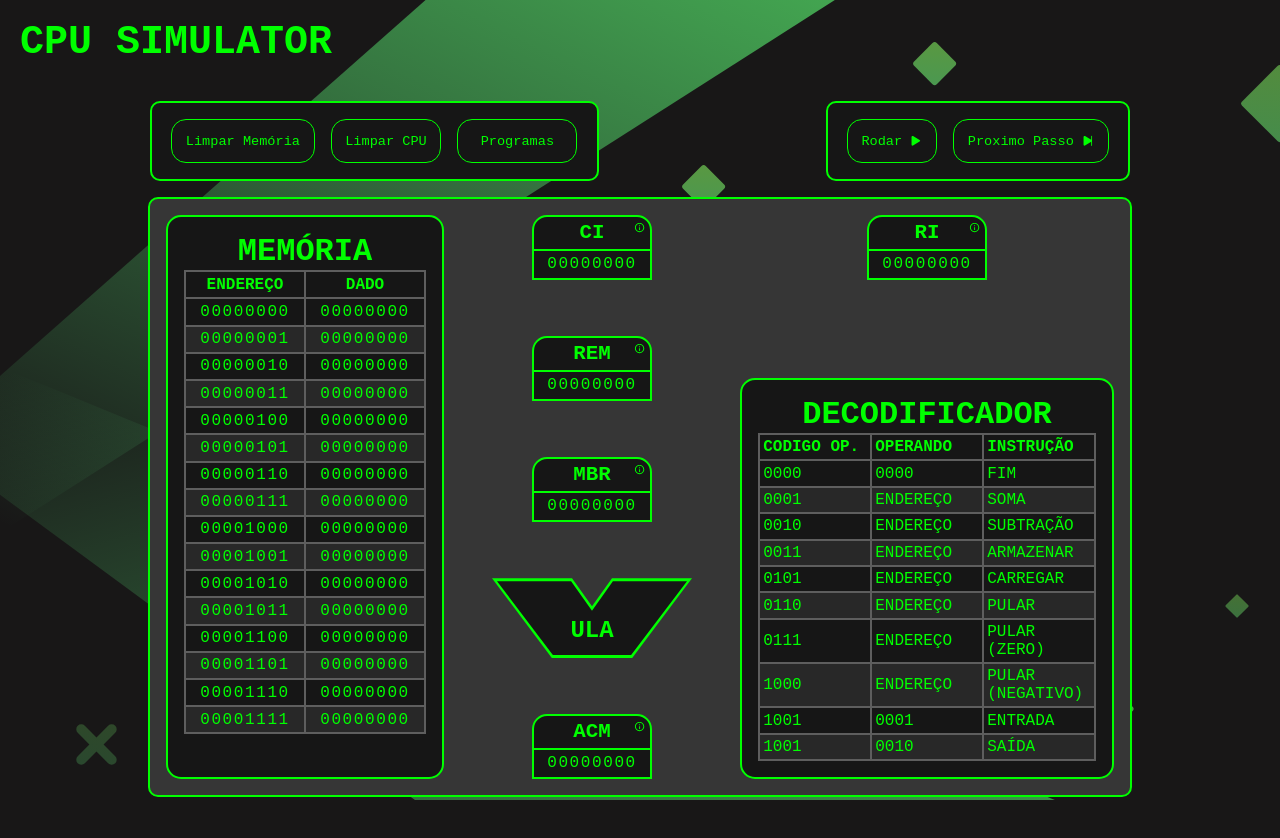
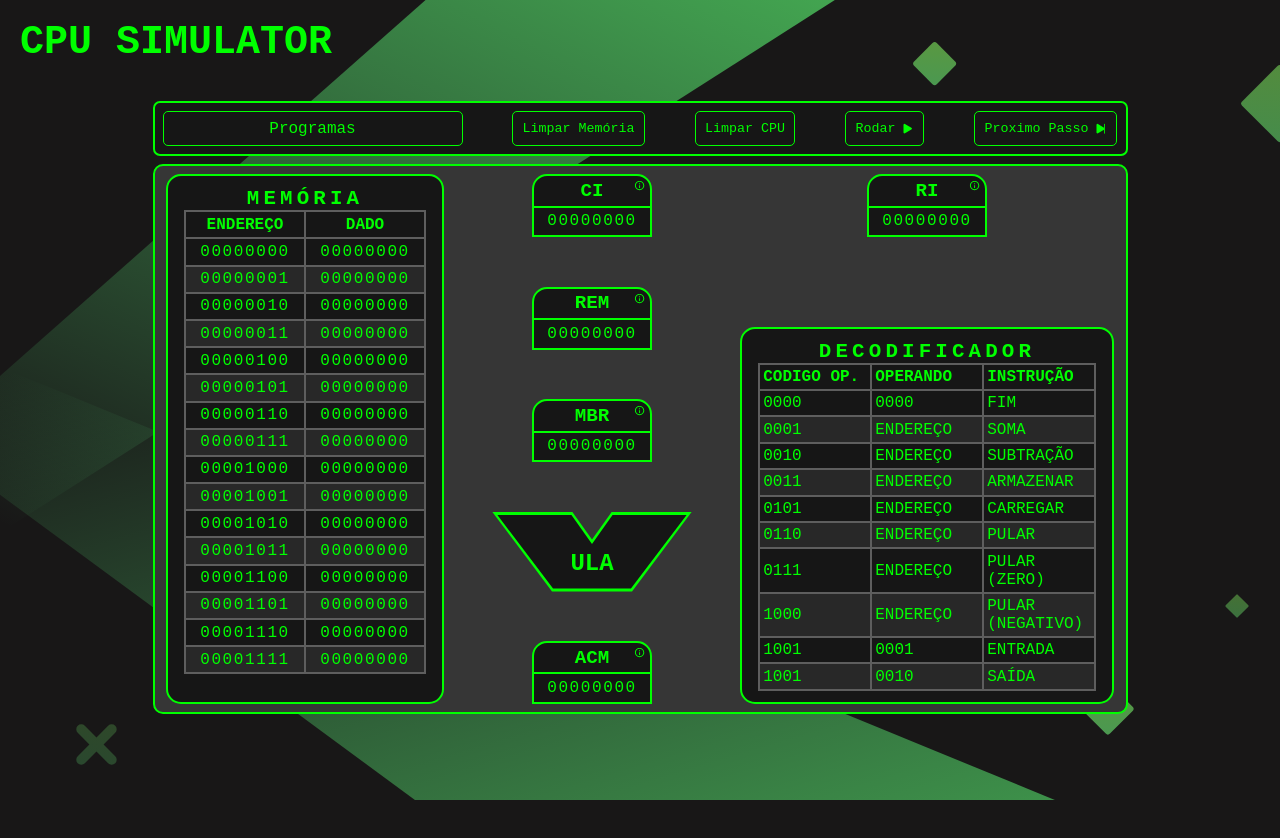
Before and after one commit to devenzonascimento/cpu-simulator, a React (Vite) app: page / in a window 1280 px wide. Shown: the top 838 px of the page. After the commit the page ends 800 px from the top, so only its background shows below. Built offline with nearby package versions, Linux system fonts and the light colour scheme; a web font is replaced by a local one.

Commit message:
update no layout desktop and mobile

```diff
--- a/src/Main.scss
+++ b/src/Main.scss
@@ -8,10 +8,8 @@
   box-sizing: border-box;
 }
 
-/* Estilos padrão para todos os dispositivos */
-
 /* Media query para celulares (até 767 pixels de largura) */
-@media only screen and (max-width: 767px) {
+@media only screen and (max-width: 450px) {
   body {
     background: url(assets/bg-mobile.svg);
     background-size: auto;
@@ -28,6 +26,7 @@
     }
 
     .container {
+      position: relative;
       height: 100%;
       max-width: 100%;
       display: flex;
@@ -41,8 +40,7 @@
 }
 
 /* Media query para tablets (768 a 1023 pixels de largura) */
-@media only screen and (min-width: 768px) and (max-width: 1023px) {
-}
+@media only screen and (min-width: 450px) and (max-width: 1023px) {}
 
 /* Media query para computadores (acima de 1024 pixels de largura) */
 @media only screen and (min-width: 1024px) {
@@ -67,13 +65,13 @@
     }
 
     .container {
-      height: 100%;
+      height: max-content;
       min-width: 100%;
       display: flex;
       flex-direction: column;
       align-items: center;
       justify-content: start;
-      gap: 1em;
+      gap: 0.5em;
       padding: 1em;
       background-color: transparent;
     }
@@ -84,49 +82,63 @@
   0% {
     transform: rotate(0deg);
   }
+
   20% {
     transform: rotate(3deg);
   }
+
   30% {
     transform: rotate(-3deg);
   }
+
   40% {
     transform: rotate(3deg);
   }
+
   50% {
     transform: rotate(-3deg);
   }
+
   60% {
     transform: rotate(3deg);
   }
+
   70% {
     transform: rotate(-3deg);
   }
+
   80% {
     transform: rotate(3deg);
   }
+
   90% {
     transform: rotate(-3deg);
   }
+
   100% {
     transform: rotate(0deg);
   }
 }
+
 .focus {
   animation: tremor 0.5s linear;
   box-shadow: 0 0 10px 10px rgba(0, 255, 0, 0.2);
 }
+
 @keyframes rotation360 {
   0% {
     transform: rotate(0deg) scale(0.2);
   }
+
   50% {
     transform: rotate(180deg) scale(0.5);
   }
+
   100% {
     transform: rotate(360deg);
   }
 }
+
 .focus-alu {
   animation: rotation360 0.6s linear;
 }
--- a/src/components/Settings/Settings.jsx
+++ b/src/components/Settings/Settings.jsx
@@ -37,35 +37,39 @@ const Settings = ({
 
   return (
     <div className="settings-container">
-      <div className="mini-container">
-        <button className="button clear-cpu" onClick={handleClearMemory}>
-          Limpar Memória
-        </button>
-        <button className="button clear-ram" onClick={handleClearCPU}>
-          Limpar CPU
-        </button>
+
         <nav onClick={buttonAnimation}>
-          <span className="program-button" onClick={buttonAnimation}>
+
+          <span onClick={buttonAnimation}>
             Programas
           </span>
-          <ul className="program-list">
+
+          <ul className="programs-list">
             <li onClick={() => chooseProgram(0)}>Soma</li>
             <li onClick={() => chooseProgram(1)}>Subtração</li>
             <li onClick={() => chooseProgram(2)}>Maior Numero</li>
           </ul>
+
         </nav>
-      </div>
 
-      <div className="mini-container">
-        <button className="button">
+        <button className="clear-cpu-button" onClick={handleClearMemory}>
+          Limpar Memória
+        </button>
+
+        <button className="clear-ram-button" onClick={handleClearCPU}>
+          Limpar CPU
+        </button>
+
+        <button className="run-button">
           <span>Rodar</span>
           <IoPlay />
         </button>
-        <button className="button" onClick={handleNextStep}>
+
+        <button className="step-button" onClick={handleNextStep}>
           <span>Proximo Passo</span>
           <IoPlaySkipForward />
         </button>
-      </div>
+
     </div>
   );
 };
--- a/src/components/Settings/animations.js
+++ b/src/components/Settings/animations.js
@@ -3,10 +3,10 @@ export const buttonAnimation = () => {
     menuButton.classList.toggle("active")
 
     if (menuButton.classList.contains("active")) {
-        const button = document.querySelector(".program-button")
-        const list = document.querySelector(".program-list")
+        const button = menuButton.querySelector("span")
+        const list = document.querySelector(".programs-list")
 
-        menuButton.style.width = "300px"
+        menuButton.style.width = "100%"
         button.style.display = "none"
         list.style.display = "flex"
     }
@@ -14,8 +14,8 @@ export const buttonAnimation = () => {
 
 document.addEventListener('click', (event) => {
     const menuButton = document.querySelector("nav");
-    const button = document.querySelector(".program-button");
-    const list = document.querySelector(".program-list");
+    const button = menuButton.querySelector("span")
+    const list = document.querySelector(".programs-list");
 
     if (event.target !== menuButton && event.target !== button && event.target !== list) {
         menuButton.style.width = ""
--- a/src/components/Settings/styles.scss
+++ b/src/components/Settings/styles.scss
@@ -1,6 +1,10 @@
 /* Media query para celulares (até 767 pixels de largura) */
-@media only screen and (max-width: 767px) {
+@media only screen and (max-width: 450px) {
   .settings-container {
+    position: sticky;
+    top: 5px;
+    z-index: 1;
+    height: 50px;
     width: 100%;
     display: flex;
     align-items: center;
@@ -12,179 +16,123 @@
     border: 1px solid lime;
     border-radius: 10px;
 
-    .mini-container {
-      display: flex;
-      justify-content: center;
-      gap: 0.5em;
-
-      &:nth-child(1) {
-        width: 100%;
+    .clear-cpu-button,
+    .clear-ram-button {
+      display: none;
     }
 
-
-      .button {
-        min-width: max-content;
+    nav {
+      height: 100%;
+      width: 100%;
       display: flex;
       align-items: center;
-        gap: 0.5em;
-        padding: 0.8em;
-        font-size: 0.9em;
+      justify-content: center;
       color: lime;
       background-color: rgb(22, 22, 22);
       border: 1px solid lime;
       border-radius: 5px;
-        transition: transform 0.2s ease-in-out;
 
-        &:active {
-          background: linear-gradient(
-            to bottom,
-            rgba(255, 255, 255, 0.2),
-            rgba(255, 255, 255, 0.2)
-          );
+      .programs-list {
+        width: 100%;
+        display: none;
+        justify-content: space-between;
+        padding: 0.5em;
+        list-style-type: none;
+
+        li {
+          font-size: 0.8em;
+          text-decoration: underline;
+          text-transform: uppercase;
         }
+      }
+    }
+
+    button {
+      display: flex;
+      align-items: center;
+      justify-content: center;
+      padding: 0.7em;
+      color: lime;
+      background-color: rgb(22, 22, 22);
+      border: 1px solid lime;
+      border-radius: 5px;
 
       span {
         display: none;
-        }
-      }
-
-      .clear-cpu, .clear-ram {
-        display: none;
-      }
-
-      nav {
-        max-width: max-content;
-        width: auto;
-        padding: 0.35em 0.3em;
-        display: flex;
-        align-items: center;
-        justify-content: center;
-        border-radius: 5px;
-        border: 1px solid lime;
-        overflow: hidden;
-        transition: all 0.5s ease-in-out;
-
-        .program-button {
-          display: flex;
-          padding: 0 2em;
-          font-size: 1.2em;
-          color: lime;
-          letter-spacing: 0.2em;
-          transition: all 0.01s ease-in-out;
-        }
-
-        .program-list {
-          display: none;
-          max-width: max-content;
-          align-items: center;
-          justify-content: space-between;
-          gap: 1em;
-          padding: 0.4em 0.1em;
-          font-size: 0.8em;
-          list-style-type: none;
-
-          li {
-            text-transform: uppercase;
-            text-decoration: underline;
-            min-width: max-content;
-            transition: all 0.3s ease-in-out;
-          }
-        }
       }
     }
   }
 }
 
 /* Media query para tablets (768 a 1023 pixels de largura) */
-@media only screen and (min-width: 768px) and (max-width: 1023px) {
+@media only screen and (min-width: 450px) and (max-width: 1023px) {
+
 }
 
 /* Media query para computadores (acima de 1024 pixels de largura) */
 @media only screen and (min-width: 1024px) {
   .settings-container {
-    width: 980px;
+    position: relative;
+    height: 55px;
+    width: 975px;
     display: flex;
     align-items: center;
     justify-content: space-between;
-
-    .mini-container {
-      max-width: max-content;
-      display: flex;
-      align-items: center;
-      justify-content: start;
-      gap: 1em;
-      padding: 1em 1.2em;
+    gap: 0.5em;
+    padding: 0.5em;
     color: lime;
     background-color: rgb(22, 22, 22);
     border: 2px solid lime;
-      border-radius: 10px;
+    border-radius: 7px;
 
-      .button {
+    nav {
+      height: 100%;
+      width: 100%;
+      max-width: 300px;
       display: flex;
       align-items: center;
-        gap: 0.5em;
-        padding: 1em;
-        font-size: 0.85em;
+      justify-content: center;
       color: lime;
       background-color: rgb(22, 22, 22);
       border: 1px solid lime;
-        border-radius: 15px;
-        transition: transform 0.2s ease-in-out;
+      border-radius: 5px;
 
       &:hover {
-          transform: scale(1.05);
-          box-shadow: 0 0 10px 5px rgba(0, 255, 0, 0.1);
+        cursor: pointer;
+        background: linear-gradient(#fff2, #fff2);
       }
-        &:active {
-          background: linear-gradient(
-            to bottom,
-            rgba(255, 255, 255, 0.2),
-            rgba(255, 255, 255, 0.2)
-          );
+
+      .programs-list {
+        width: 100%;
+        display: none;
+        justify-content: space-between;
+        padding: 0 0.5em;
+        list-style-type: none;
+
+        li {
+          font-size: 0.95em;
+          text-decoration: underline;
+          text-transform: uppercase;
+        }
       }
     }
 
-      nav {
-        width: 120px;
-        padding: 0.85em 0;
+    button {
+      height: 100%;
       display: flex;
       align-items: center;
       justify-content: center;
-        border-radius: 15px;
+      gap: 0.4em;
+      padding: 0 0.7em;
+      color: lime;
+      background-color: rgb(22, 22, 22);
       border: 1px solid lime;
-        overflow: hidden;
-        transition: width 0.5s ease-in-out;
-        cursor: pointer;
-
-        .program-button {
-          font-size: 0.85em;
-          color: lime;
-          transition: all 0.01s ease-in-out;
-          cursor: pointer;
-        }
-
-        .program-list {
-          display: none;
-          align-items: center;
-          justify-content: space-between;
-          gap: 1.5em;
-          padding: 0 1em;
-          font-size: 0.85em;
-          list-style-type: none;
-
-          li {
-            text-transform: uppercase;
-            text-decoration: underline;
-            min-width: max-content;
-            transition: all 0.3s ease-in-out;
+      border-radius: 5px;
 
       &:hover {
-              transform: scale(1.2);
         cursor: pointer;
+        background: linear-gradient(#fff2, #fff2);
       }
     }
   }
 }
-    }
-  }
-}
--- a/src/components/Simulator/DecodeUnit/styles.scss
+++ b/src/components/Simulator/DecodeUnit/styles.scss
@@ -1,5 +1,5 @@
 /* Media query para celulares (até 767 pixels de largura) */
-@media only screen and (max-width: 767px) {
+@media only screen and (max-width: 450px) {
   .decode-container {
     margin-top: 1em;
     height: 200px;
@@ -41,7 +41,7 @@
 }
 
 /* Media query para tablets (768 a 1023 pixels de largura) */
-@media only screen and (min-width: 768px) and (max-width: 1023px) {
+@media only screen and (min-width: 450px) and (max-width: 1023px) {
 }
 
 /* Media query para computadores (acima de 1024 pixels de largura) */
@@ -53,16 +53,17 @@
     flex-direction: column;
     align-items: start;
     gap: 1em;
-    padding: 1em;
+    padding: 0.7em 1em;
     color: lime;
     background-color: rgb(22, 22, 22);
     border: 2px solid lime;
     border-radius: 15px;
 
     .decode-caption {
-      font-size: 2em;
+      font-size: 1.3em;
+      letter-spacing: 0.2em;
       font-weight: 700;
-    }
+  }
 
     .decode-table {
       border-collapse: collapse;
--- a/src/components/Simulator/Ram/styles.scss
+++ b/src/components/Simulator/Ram/styles.scss
@@ -1,5 +1,5 @@
 /* Media query para celulares (até 767 pixels de largura) */
-@media only screen and (max-width: 767px) {
+@media only screen and (max-width: 450px) {
     .ram-container {
         margin-top: 4em;
         height: 200px;
@@ -56,7 +56,7 @@
 }
 
 /* Media query para tablets (768 a 1023 pixels de largura) */
-@media only screen and (min-width: 768px) and (max-width: 1023px) {
+@media only screen and (min-width: 450px) and (max-width: 1023px) {
 
 }
 
@@ -68,7 +68,7 @@
         flex-direction: column;
         align-items: start;
         gap: 1em;
-        padding: 1em;
+        padding: 0.7em 1em;
         color: lime;
         background-color: rgb(22, 22, 22);
         border: 2px solid lime;
@@ -76,7 +76,8 @@
 
 
         .ram-caption {
-            font-size: 2em;
+            font-size: 1.3em;
+            letter-spacing: 0.2em;
             font-weight: 700;
         }
 
--- a/src/components/Simulator/Registers/Register.jsx
+++ b/src/components/Simulator/Registers/Register.jsx
@@ -6,13 +6,11 @@ import "./styles.scss"
 
 const Register = ({ id, name, value }) => {
   return (
-    <>
     <div className={`register-container ${id}`} id={id}>
       <span className="register-name">{name}</span>
       <span className="register-value">{value}</span>
       <MdInfoOutline className="info-icon"/>
     </div>
-    </>
   );
 };
 
--- a/src/components/Simulator/Registers/styles.scss
+++ b/src/components/Simulator/Registers/styles.scss
@@ -1,5 +1,5 @@
 /* Media query para celulares (até 767 pixels de largura) */
-@media only screen and (max-width: 767px) {
+@media only screen and (max-width: 450px) {
   .register-container {
     position: absolute;
     width: 90px;
@@ -121,7 +121,7 @@
 }
 
 /* Media query para tablets (768 a 1023 pixels de largura) */
-@media only screen and (min-width: 768px) and (max-width: 1023px) {
+@media only screen and (min-width: 450px) and (max-width: 1023px) {
 }
 
 /* Media query para computadores (acima de 1024 pixels de largura) */
@@ -141,7 +141,7 @@
     .register-name {
       width: 100%;
       padding: 0.2em;
-      font-size: 1.3em;
+      font-size: 1.2em;
       font-weight: 700;
       text-align: center;
       text-transform: uppercase;
--- a/src/components/Simulator/styles.scss
+++ b/src/components/Simulator/styles.scss
@@ -1,5 +1,5 @@
 /* Media query para celulares (até 767 pixels de largura) */
-@media only screen and (max-width: 767px) {
+@media only screen and (max-width: 450px) {
     .simulator-container {
         position: relative;
         display: flex;
@@ -15,15 +15,15 @@
 }
 
 /* Media query para tablets (768 a 1023 pixels de largura) */
-@media only screen and (min-width: 768px) and (max-width: 1023px) {
+@media only screen and (min-width: 450px) and (max-width: 1023px) {
 
 }
 
 /* Media query para computadores (acima de 1024 pixels de largura) */
 @media only screen and (min-width: 1024px) {
     .simulator-container {
-        height: 600px;
-        width: max-content;
+        height: 550px;
+        width: 975px;
         display: flex;
         align-items: start;
         justify-content: center;
@@ -31,7 +31,7 @@
         background-color: rgb(54, 54, 54);
         border: 2px solid lime;
         border-radius: 10px;
-        padding: 1em;
+        padding: 0.5em;
 
         .registers-container {
             position: relative;
```
Also changed, not shown: src/App.jsx (+12 -12 lines). Lines whose indentation alone changed are shown as unchanged.
